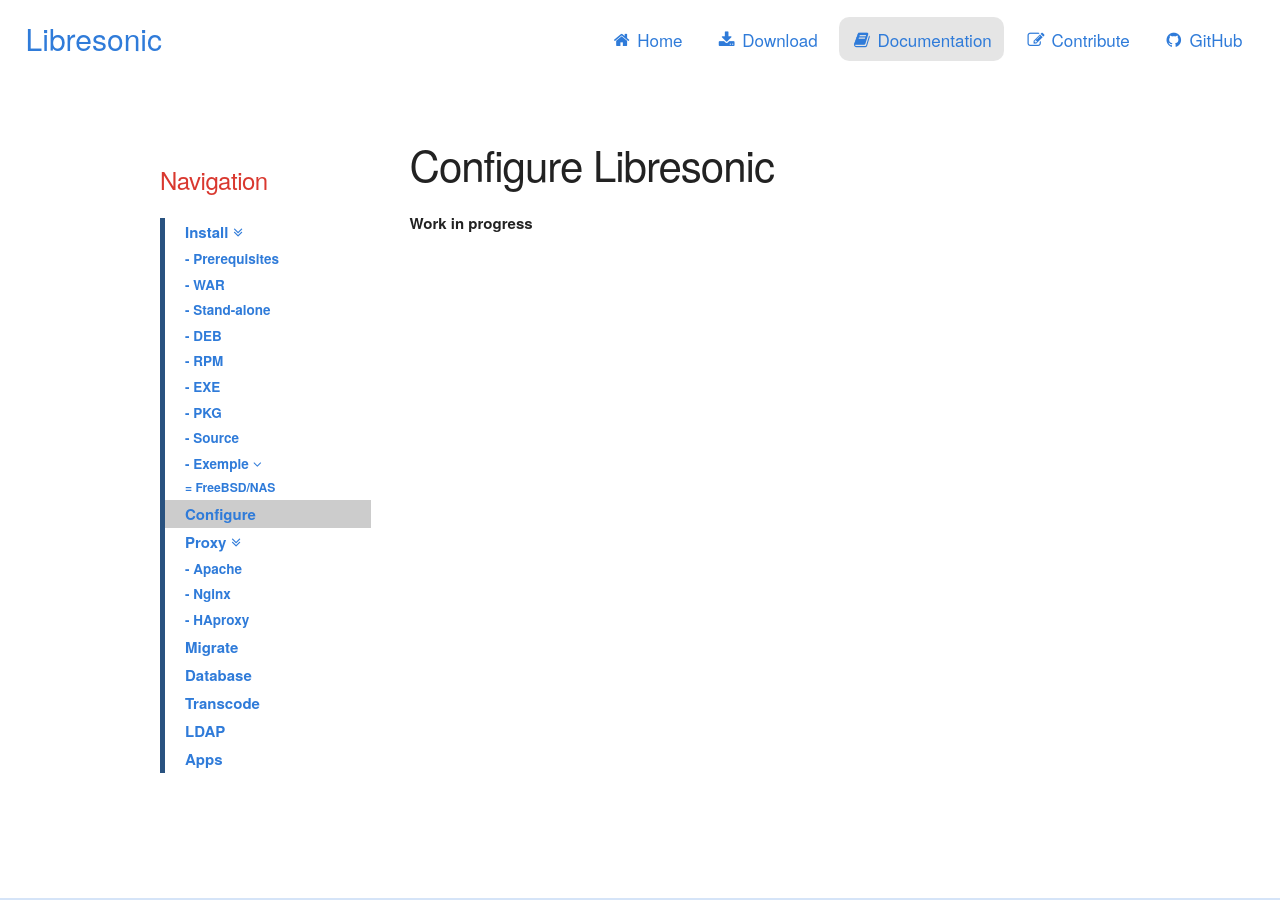
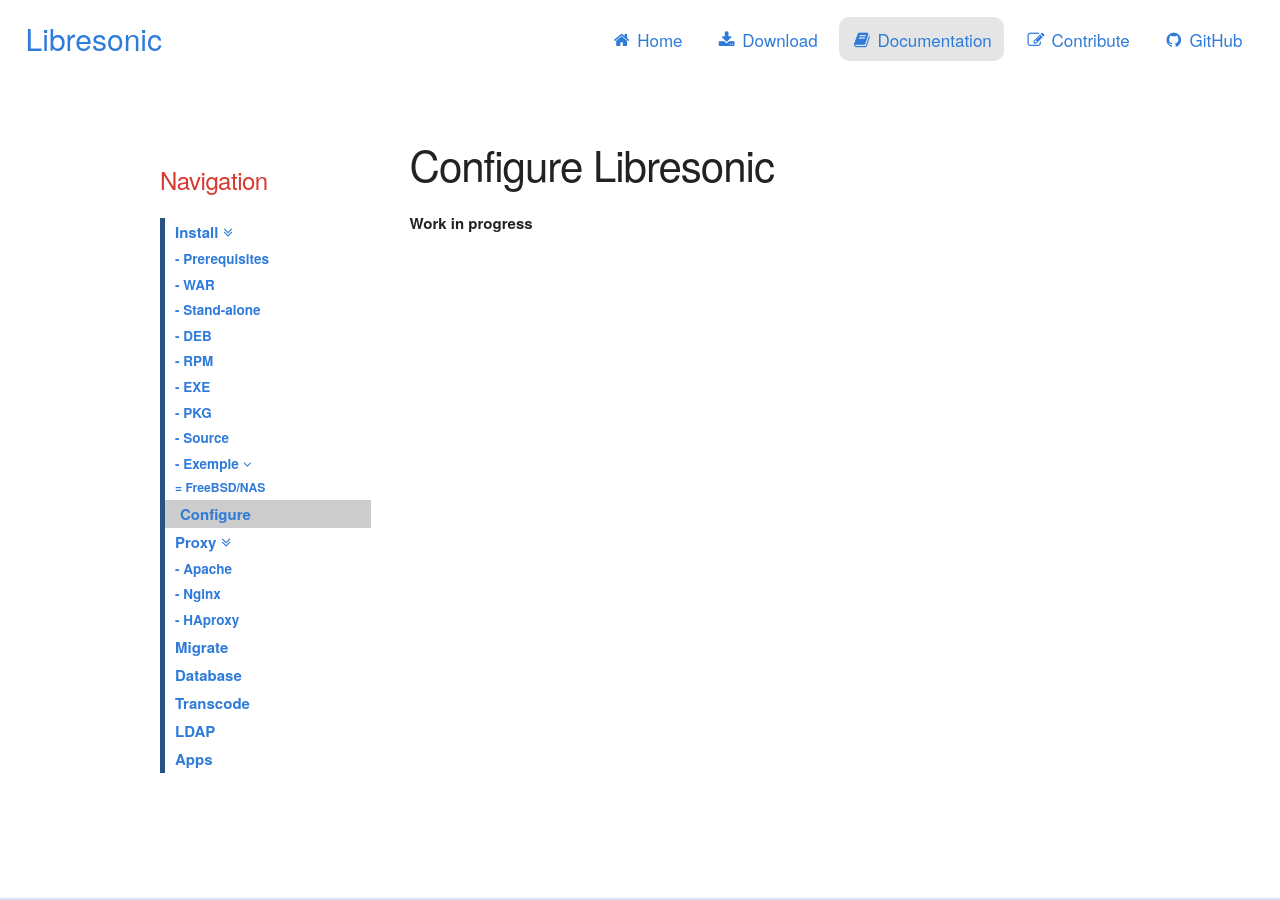
Before and after one commit to airsonic/airsonic.github.io, a Jekyll site: the page built from pages/docs/configure.md, in a window 1280 px wide and 900 px high. Built offline with Jekyll 4.4.1, drawn with Linux system fonts in a browser that asks for light colours.

Commit message:
Some styling

```diff
--- a/css/styles.css
+++ b/css/styles.css
@@ -1,4 +1,4 @@
-/*
+  /*
 COMMON SECTION
 */
 
@@ -297,16 +297,36 @@ DOCS SECTION
 .docs-nav a {
   text-decoration: none;
   display: block;
-  padding: 0.2rem 2rem;
+  padding: 0.2rem 1rem;
   font-weight: bold;
+  -webkit-transition: padding 0.2s ease;
+  transition: padding 0.2s ease;
 }
 
 .docs-nav a:hover {
   background: rgba(0, 0, 0, 0.1);
+  padding-left: 1.5rem;
 }
 
 .docs-nav a.active {
   background: rgba(0, 0, 0, 0.2);
+  padding-left: 1.5rem;
+}
+
+.docs-nav .level-two a {
+  padding-left: 1.5rem;
+}
+
+.docs-nav .level-two a:hover, .docs-nav .level-two a.active {
+  padding-left: 2rem;
+}
+
+.docs-nav .level-three a {
+  padding-left: 2.5rem;
+}
+
+.docs-nav .level-three a:hover, .docs-nav .level-three a.active {
+  padding-left: 3rem;
 }
 
 /*
@@ -423,12 +443,12 @@ SCROLLTOP
 */
 
 #not-found {
-  text-align: center;
   margin-top: 40vh;
-  font-weight: bold;
 }
 
-#not-found a {
+#not-found * {
+  text-align: center;
+  font-weight: bold;
   text-decoration: none;
 }
 
```
